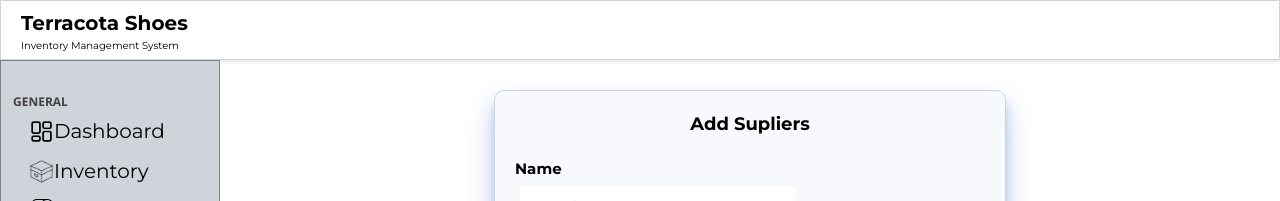
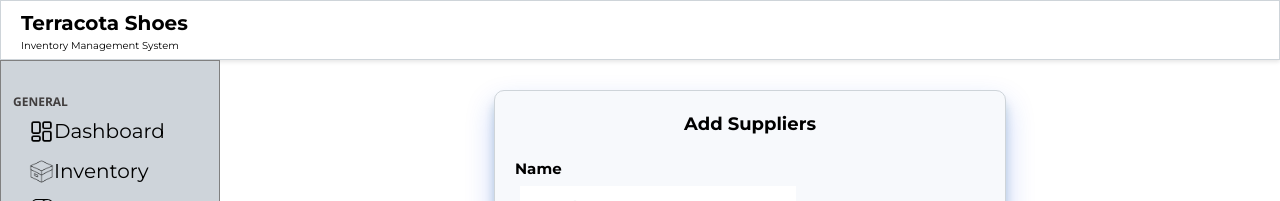
Before and after one commit to cesar0987/crm-custom-service, a React (Create React App) app in the folder client/: page /agregar/supliers in a window 1280 px wide. Shown: the top 201 px of the page. Built offline with nearby package versions, Linux system fonts and the light colour scheme; no server answers.

Commit message:
Form_Suppliers

```diff
--- a/client/src/pages/supliersForm/SuplierForm.jsx
+++ b/client/src/pages/supliersForm/SuplierForm.jsx
@@ -69,7 +69,7 @@
     return (
         <>
          <div className="suplierCont">
-            <h1 className="titulo"> Add Supliers</h1>
+            <h1 className="titulo"> Add Suppliers</h1>
             <form onSubmit={agregarSuplier} className="supplier-form">
                 <p>
                     <label>Name</label><br/>
```
